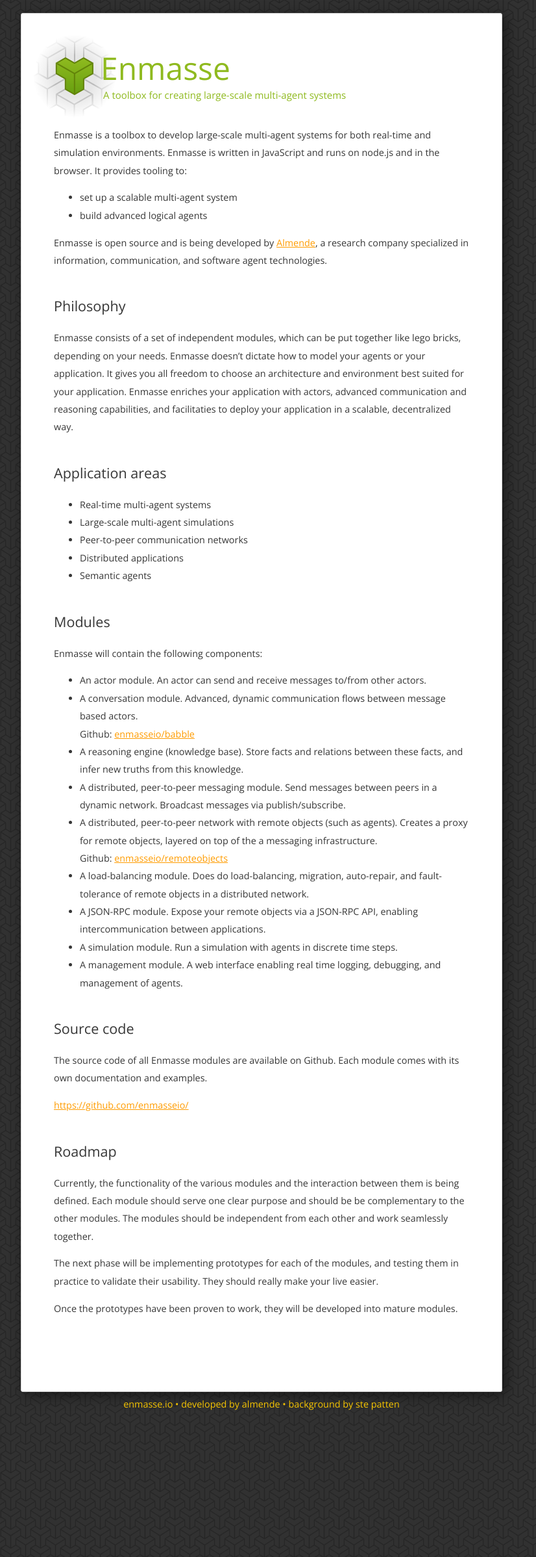
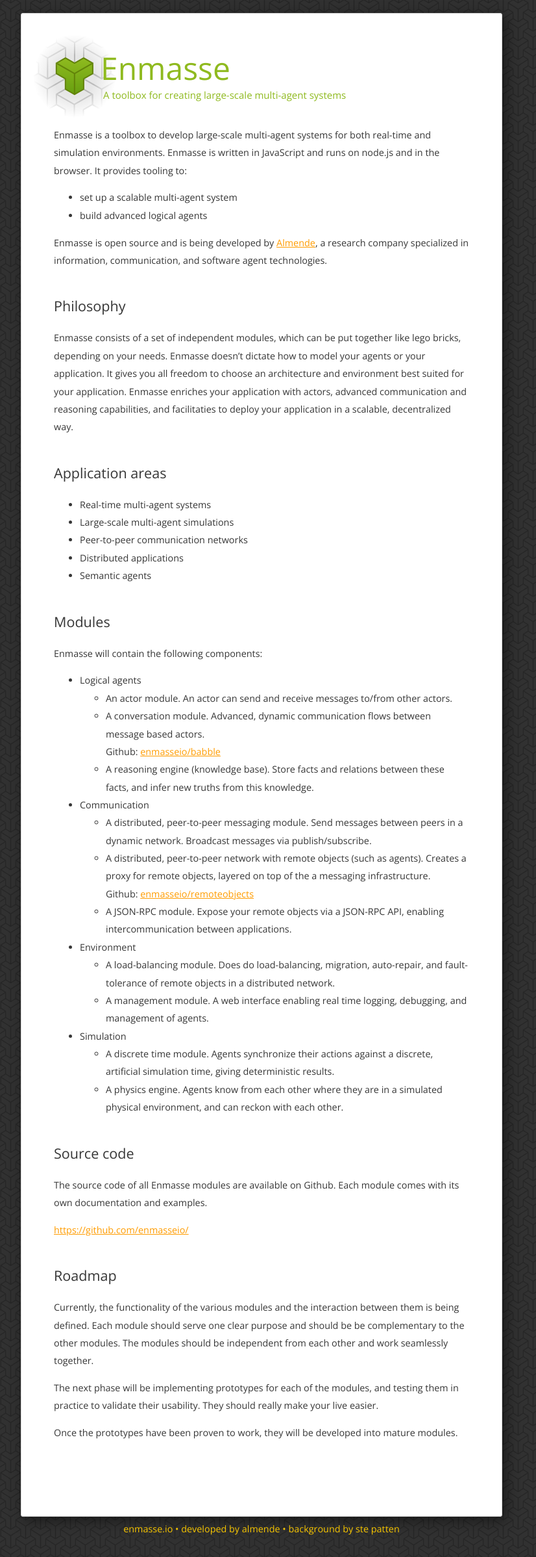
Before and after one commit to enmasseio/website, a Jekyll site: the page built from index.md, in a window 1280 px wide. Shown: the whole page at 65% size, without its empty margins (237-1063 px from the left). Built offline with Jekyll 4.4.1, drawn with Linux system fonts in a browser that asks for light colours; before the commit the page ends 2205 px from its top, so only the background shows below that.

Commit message:
Organized module descriptions

```diff
--- a/css/style.css
+++ b/css/style.css
@@ -17,6 +17,7 @@
 
 #page {
   position: relative;
+  overflow: hidden;
   width: 640px;
   min-height: 640px;
   margin: 20px auto 0 auto;
--- a/index.md
+++ b/index.md
@@ -29,17 +29,22 @@
 
 Enmasse will contain the following components:
 
-- An actor module. An actor can send and receive messages to/from other actors.
-- A conversation module. Advanced, dynamic communication flows between message based actors.<br>
-  Github: [enmasseio/babble](https://github.com/enmasseio/babble)
-- A reasoning engine (knowledge base). Store facts and relations between these facts, and infer new truths from this knowledge.
-- A distributed, peer-to-peer messaging module. Send messages between peers in a dynamic network. Broadcast messages via publish/subscribe.
-- A distributed, peer-to-peer network with remote objects (such as agents). Creates a proxy for remote objects, layered on top of the a messaging infrastructure.<br>
-  Github: [enmasseio/remoteobjects](https://github.com/enmasseio/remoteobjects)
-- A load-balancing module. Does do load-balancing, migration, auto-repair, and fault-tolerance of remote objects in a distributed network.
-- A JSON-RPC module. Expose your remote objects via a JSON-RPC API, enabling intercommunication between applications.
-- A simulation module. Run a simulation with agents in discrete time steps.
-- A management module. A web interface enabling real time logging, debugging, and management of agents.
+- Logical agents
+  - An actor module. An actor can send and receive messages to/from other actors.
+  - A conversation module. Advanced, dynamic communication flows between message based actors.<br>
+    Github: [enmasseio/babble](https://github.com/enmasseio/babble)
+  - A reasoning engine (knowledge base). Store facts and relations between these facts, and infer new truths from this knowledge.
+- Communication
+  - A distributed, peer-to-peer messaging module. Send messages between peers in a dynamic network. Broadcast messages via publish/subscribe.
+  - A distributed, peer-to-peer network with remote objects (such as agents). Creates a proxy for remote objects, layered on top of the a messaging infrastructure.<br>
+    Github: [enmasseio/remoteobjects](https://github.com/enmasseio/remoteobjects)
+  - A JSON-RPC module. Expose your remote objects via a JSON-RPC API, enabling intercommunication between applications.
+- Environment
+  - A load-balancing module. Does do load-balancing, migration, auto-repair, and fault-tolerance of remote objects in a distributed network.
+  - A management module. A web interface enabling real time logging, debugging, and management of agents.
+- Simulation
+  - A discrete time module. Agents synchronize their actions against a discrete, artificial simulation time, giving deterministic results.
+  - A physics engine. Agents know from each other where they are in a simulated physical environment, and can reckon with each other.
 
 
 ## Source code
```
